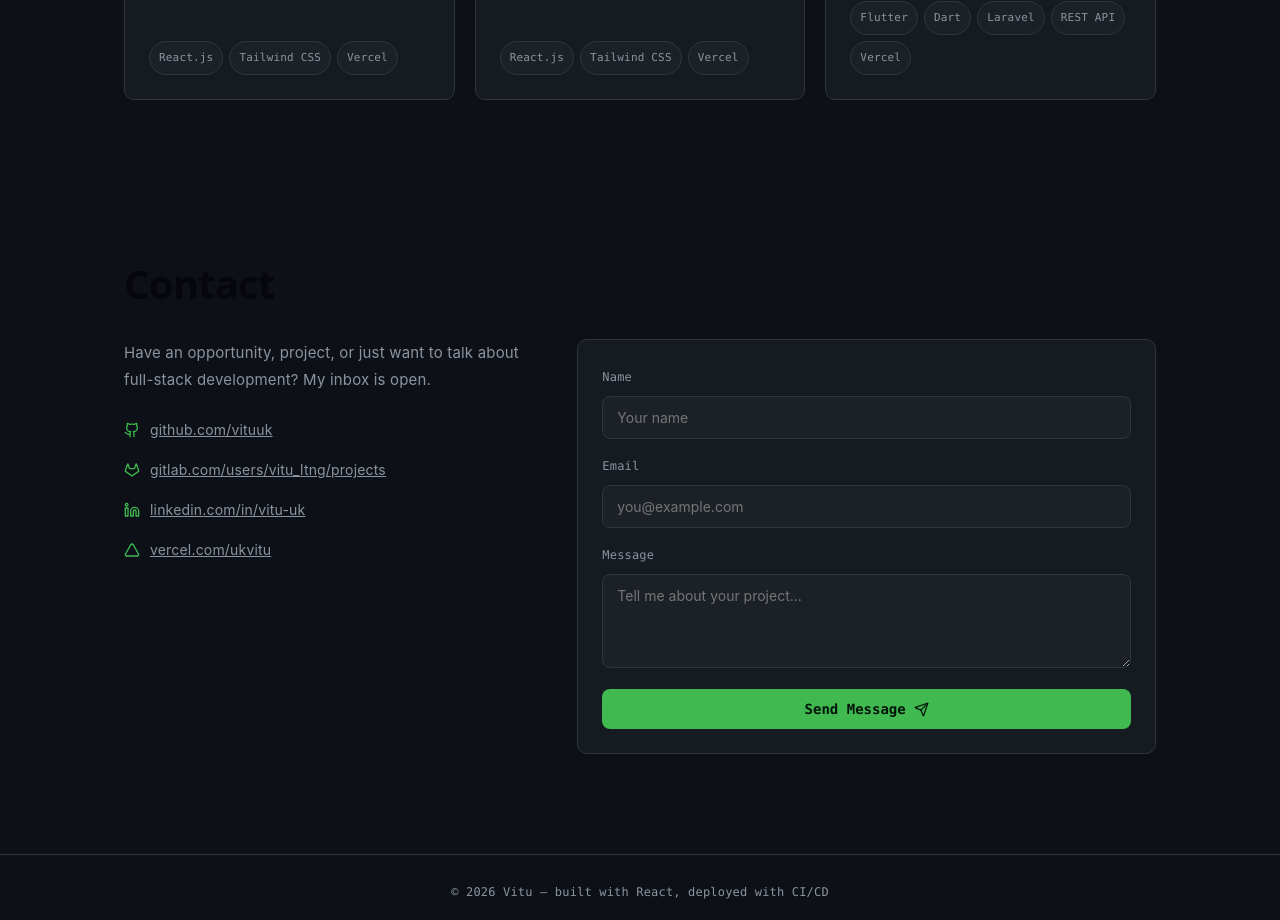
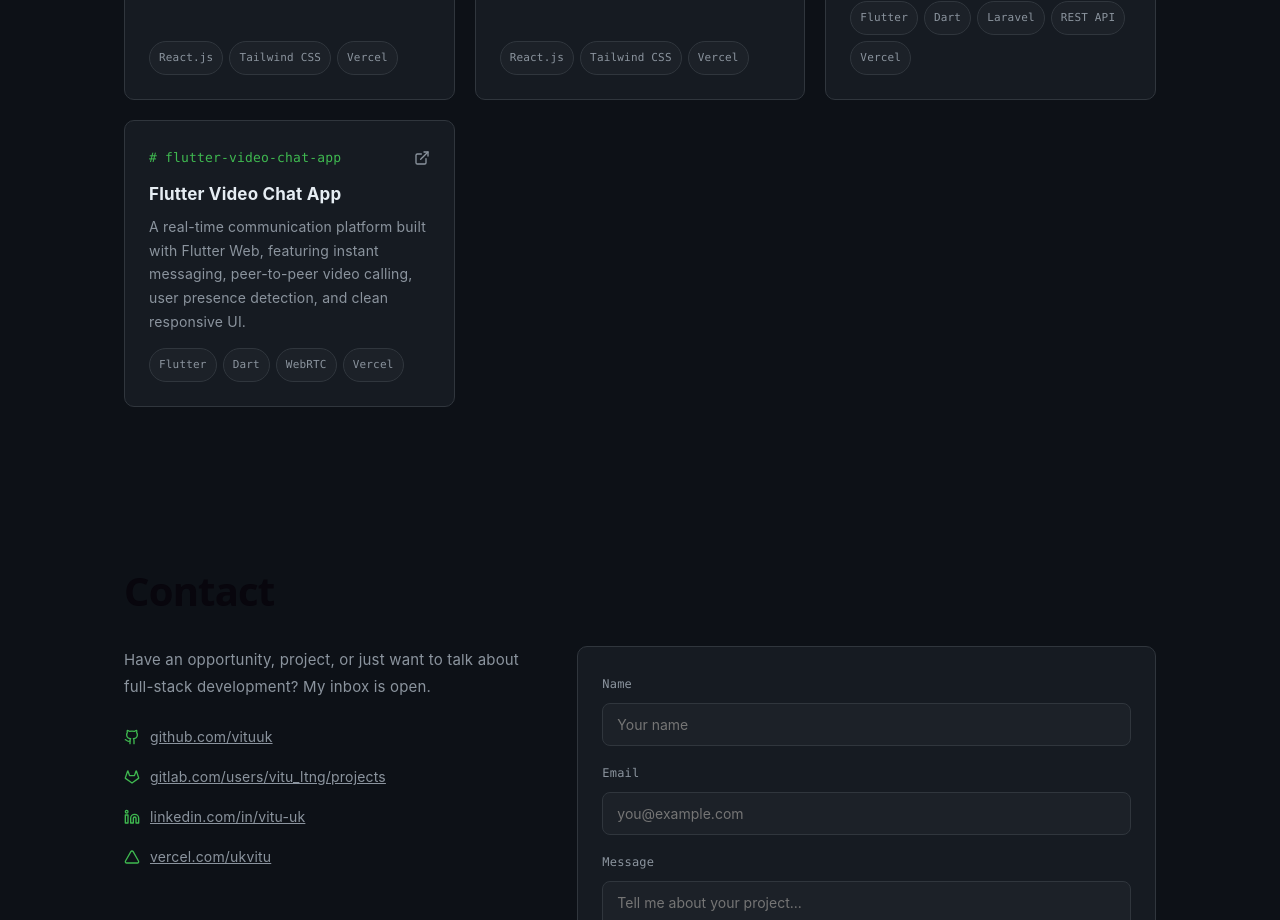
Before and after one commit to vituuk/portfolio, a React (Vite) app: page / in a window 1280 px wide. Shown: the part 4040-4960 px from the top of the page. Built offline with nearby package versions, Linux system fonts and the light colour scheme.

Commit message:
feat: add Flutter Video Chat App to projects

```diff
--- a/src/constants/portfolioData.js
+++ b/src/constants/portfolioData.js
@@ -101,6 +101,13 @@ export const PROJECTS = [
     stack: ["Flutter", "Dart", "Laravel", "REST API", "Vercel"],
     link: "https://e-commerce-app-flutter.vercel.app/",
   },
+  {
+    name: "flutter-video-chat-app",
+    title: "Flutter Video Chat App",
+    desc: "A real-time communication platform built with Flutter Web, featuring instant messaging, peer-to-peer video calling, user presence detection, and clean responsive UI.",
+    stack: ["Flutter", "Dart", "WebRTC", "Vercel"],
+    link: "https://base-project-flutter.vercel.app/",
+  },
 ];
 
 export const NAV_ITEMS = ["home", "about", "skills", "experience", "projects", "contact"];
```
